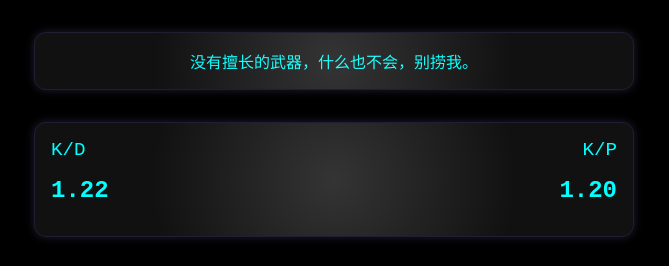
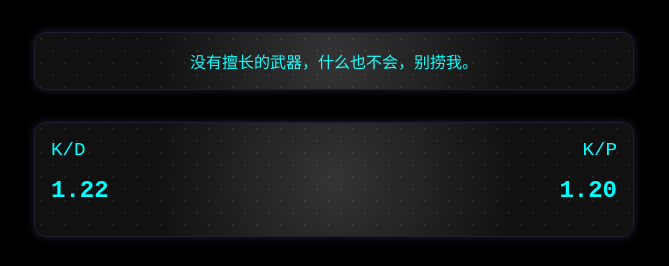
Before and after one commit to adsian2006/8000EXP, a plain HTML site: page sweranawa.html in a window 1280 px wide. Shown: the part 528-794 px from the top of the page, 306-975 px from the left. Drawn offline with Linux system fonts and the light colour scheme.

Commit message:
Update sweranawa.html

```diff
--- a/sweranawa.html
+++ b/sweranawa.html
@@ -58,6 +58,23 @@
       overflow: hidden;
     }
 
+    /* 点点背景，点直径8px，间距12px */
+    .card-inner::after {
+      content: "";
+      pointer-events: none;
+      position: absolute;
+      top: 0; left: 0; right: 0; bottom: 0;
+      background-image:
+        radial-gradient(circle 4px at 6px 6px, rgba(255 255 255 / 0.2), transparent 30%),
+        radial-gradient(circle 4px at 18px 18px, rgba(255 255 255 / 0.2), transparent 30%);
+      background-size: 24px 24px;
+      background-repeat: repeat;
+      filter: drop-shadow(0 0 3px #1f1e33);
+      z-index: 0;
+      transition: filter 0.3s ease;
+      border-radius: 12px;
+    }
+
     .card-inner::before {
       content: "";
       position: absolute;
@@ -66,6 +83,9 @@
       background: radial-gradient(circle at var(--x, 50%) var(--y, 50%), rgba(255,255,255,0.15) 0%, transparent 60%);
       pointer-events: none;
       transition: background-position 0.3s ease;
+      border-radius: 12px;
+      z-index: 1;
+      mix-blend-mode: screen;
     }
 
     .card:hover .card-inner {
```
